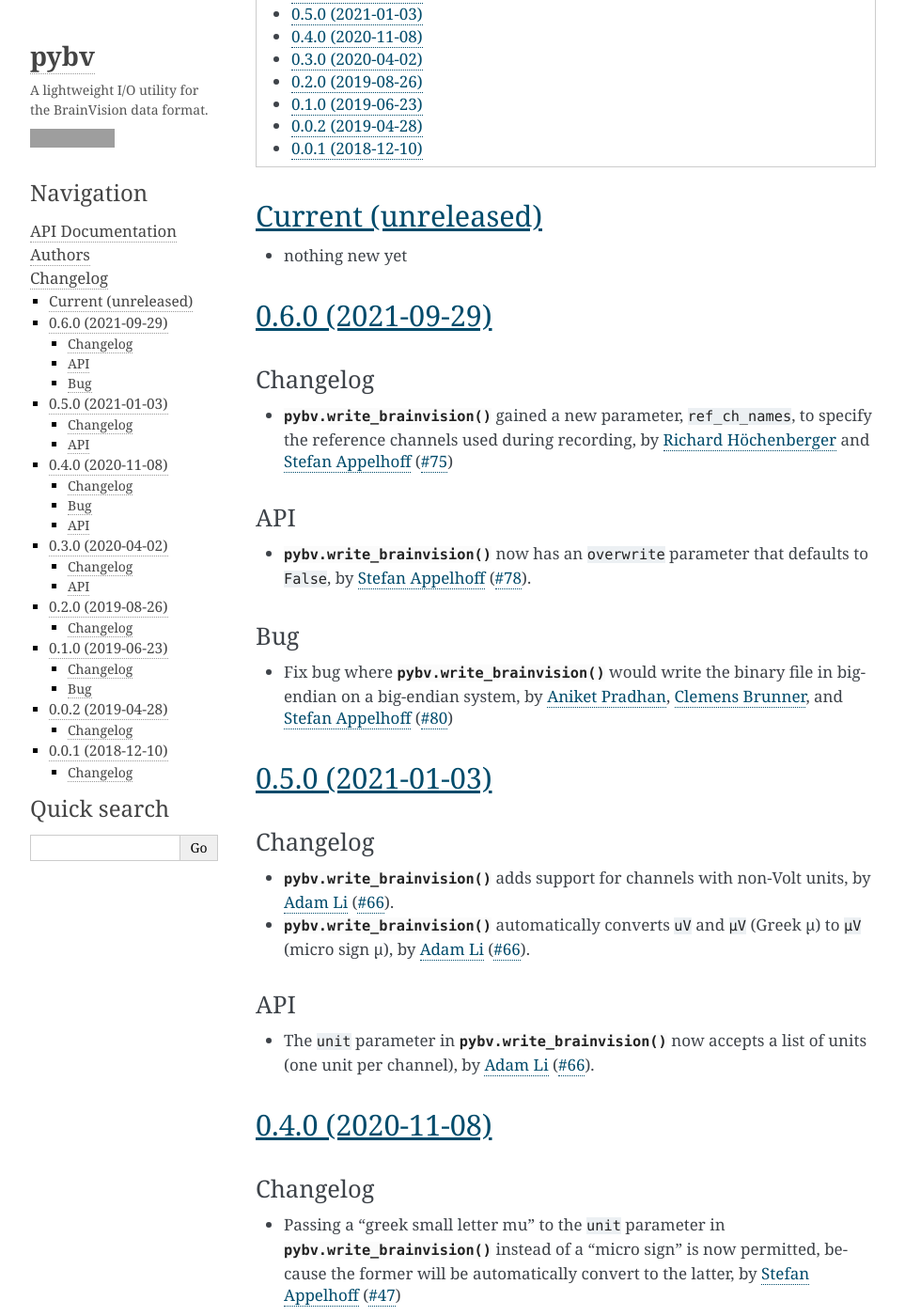
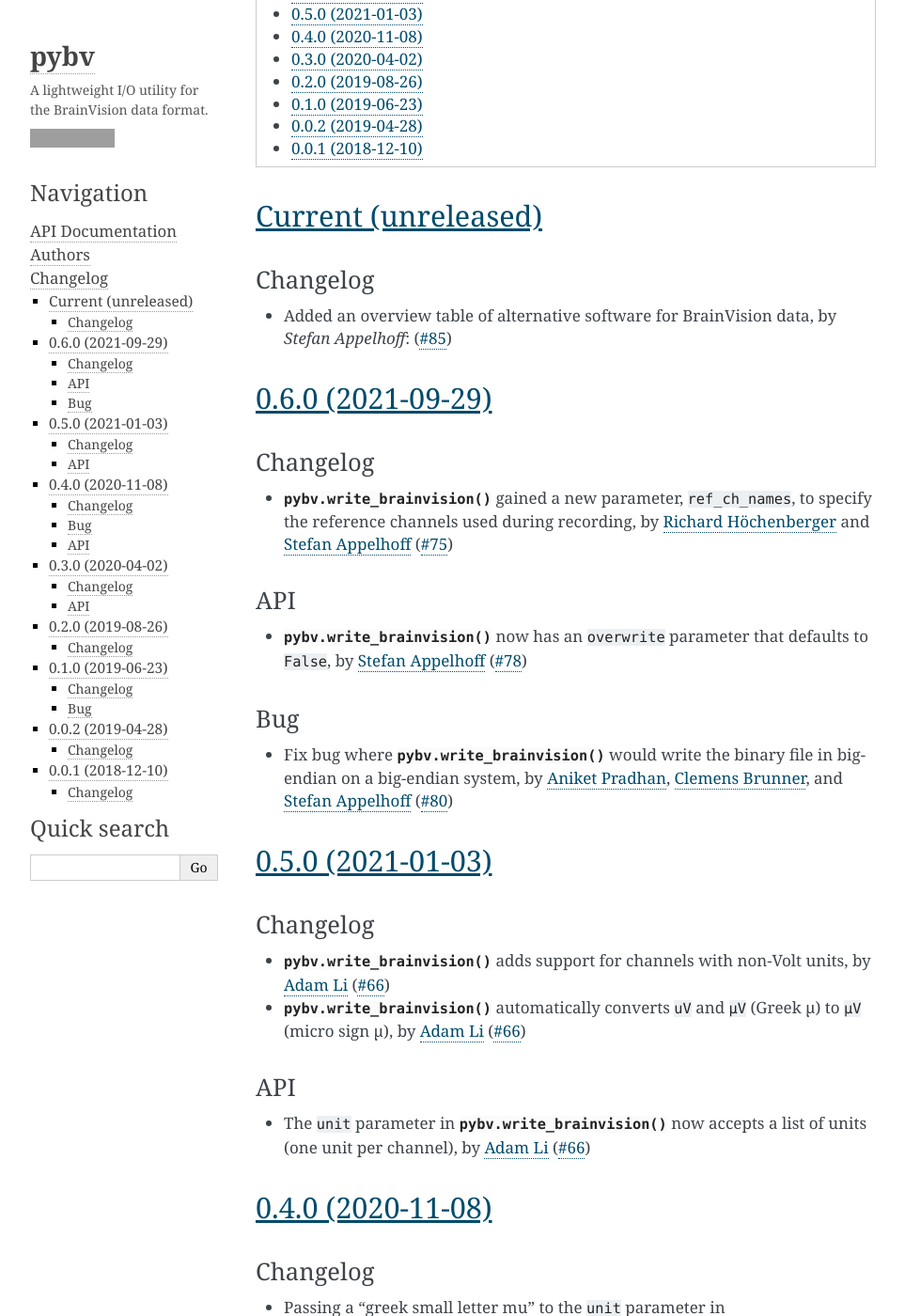
Before and after one commit to bids-standard/pybv, a Sphinx documentation site: the page built from docs/changelog.rst, in a window 1280 px wide and 1400 px high, scrolled down 565 px. Shown: the whole window at 94% size, without its empty margins (148-1111 px from the left). Built offline with Sphinx 7.4.7, drawn with Linux system fonts in a browser that asks for light colours; grey boxes are pictures that could not be loaded.

Commit message:
add whatsnew

```diff
--- a/docs/changelog.rst
+++ b/docs/changelog.rst
@@ -30,7 +30,9 @@
 Current (unreleased)
 ====================
 
-- nothing new yet
+Changelog
+~~~~~~~~~
+- Added an overview table of alternative software for BrainVision data, by `Stefan Appelhoff`: (:gh:`85`)
 
 0.6.0 (2021-09-29)
 ==================
@@ -41,7 +43,7 @@
 
 API
 ~~~
-- :func:`pybv.write_brainvision` now has an ``overwrite`` parameter that defaults to ``False``, by `Stefan Appelhoff`_ (:gh:`78`).
+- :func:`pybv.write_brainvision` now has an ``overwrite`` parameter that defaults to ``False``, by `Stefan Appelhoff`_ (:gh:`78`)
 
 Bug
 ~~~
@@ -52,12 +54,12 @@
 
 Changelog
 ~~~~~~~~~
-- :func:`pybv.write_brainvision` adds support for channels with non-Volt units, by `Adam Li`_ (:gh:`66`).
-- :func:`pybv.write_brainvision` automatically converts ``uV`` and ``μV`` (Greek μ) to ``µV`` (micro sign µ), by `Adam Li`_ (:gh:`66`).
+- :func:`pybv.write_brainvision` adds support for channels with non-Volt units, by `Adam Li`_ (:gh:`66`)
+- :func:`pybv.write_brainvision` automatically converts ``uV`` and ``μV`` (Greek μ) to ``µV`` (micro sign µ), by `Adam Li`_ (:gh:`66`)
 
 API
 ~~~
-- The ``unit`` parameter in :func:`pybv.write_brainvision` now accepts a list of units (one unit per channel), by `Adam Li`_ (:gh:`66`).
+- The ``unit`` parameter in :func:`pybv.write_brainvision` now accepts a list of units (one unit per channel), by `Adam Li`_ (:gh:`66`)
 
 0.4.0 (2020-11-08)
 ==================
```
